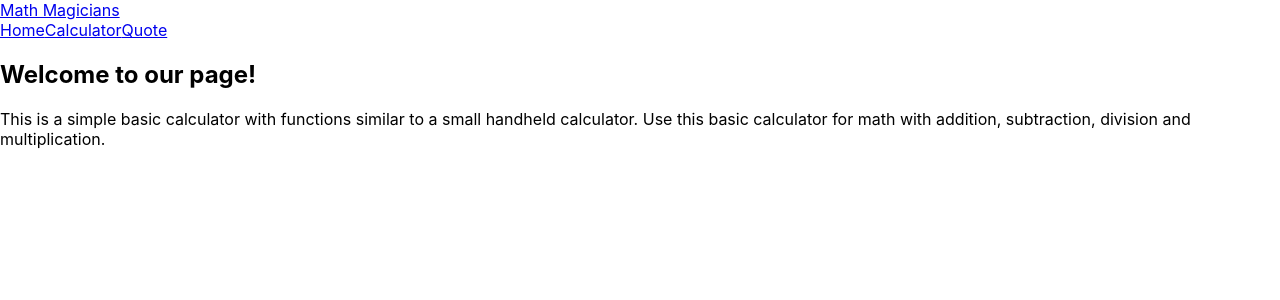
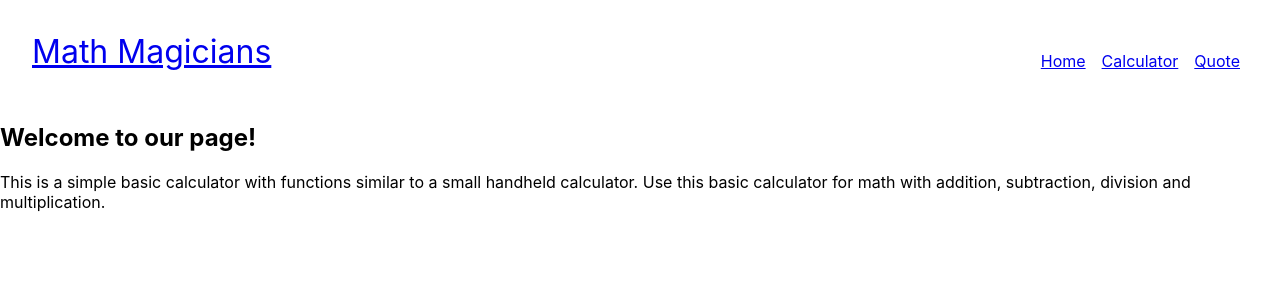
Before and after one commit to yersel500/math-magicians, a React (Create React App) app: page / in a window 1280 px wide. Shown: the top 300 px of the page. Built offline with nearby package versions, Linux system fonts and the light colour scheme.

Commit message:
Style pages

```diff
--- a/src/App.css
+++ b/src/App.css
@@ -1,39 +1,14 @@
-.App {
-  text-align: center;
+.my-nav {
+  display: flex;
+  justify-content: space-between;
+  padding: 2rem;
+  align-items: flex-end;
 }
 
-.App-logo {
-  height: 40vmin;
-  pointer-events: none;
+.my-logo {
+  font-size: 2rem;
 }
 
-@media (prefers-reduced-motion: no-preference) {
-  .App-logo {
-    animation: App-logo-spin infinite 20s linear;
-  }
+.my-link {
+  padding: 0.5rem;
 }
-
-.App-header {
-  background-color: #282c34;
-  min-height: 100vh;
-  display: flex;
-  flex-direction: column;
-  align-items: center;
-  justify-content: center;
-  font-size: calc(10px + 2vmin);
-  color: white;
-}
-
-.App-link {
-  color: #61dafb;
-}
-
-@keyframes App-logo-spin {
-  from {
-    transform: rotate(0deg);
-  }
-
-  to {
-    transform: rotate(360deg);
-  }
-}
--- a/src/App.js
+++ b/src/App.js
@@ -10,12 +10,12 @@ import Quote from './pages/Quote';
 function App() {
   return (
     <Router>
-      <nav>
-        <Link to='/'>Math Magicians</Link>
-        <div>
-          <Link to='/'>Home</Link>
-          <Link to='/calculator'>Calculator</Link>
-          <Link to='/quote'>Quote</Link>
+      <nav className='my-nav'>
+        <Link to='/' className='my-logo'>Math Magicians</Link>
+        <div className='link-container'>
+          <Link className='my-link' to='/'>Home</Link>
+          <Link className='my-link' to='/calculator'>Calculator</Link>
+          <Link className='my-link' to='/quote'>Quote</Link>
         </div>
       </nav>
       <Routes>
```
